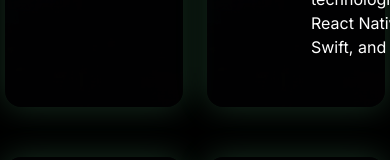
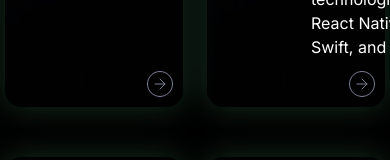
Before and after one commit to onmetafox/armstep-frontend, a React (Create React App) app: page /home in a window 390 px wide. Shown: the part 2667-2827 px from the top of the page. Built offline with nearby package versions, Linux system fonts and the light colour scheme.

Commit message:
fix: updated service card

```diff
--- a/src/components/ServiceCard.js
+++ b/src/components/ServiceCard.js
@@ -1,6 +1,6 @@
 import React from 'react';
 import cx from "classnames";
-
+import rightArrow from "../assets/images/right-arrow.svg"
 const ServiceCard = ({data, className}) => {
     let classNames = cx( 'service-card', className);
     return <div className={classNames}>
@@ -11,6 +11,7 @@ const ServiceCard = ({data, className}) => {
             <div className='fs-h5 color-white m-3'>{data.subtitle}</div>
             <div className='fs-b1 color-white m-3'>{data.intro}</div>
         </div>
+        <div className='service-card-right'><img src={rightArrow} alt="right arrow"style={{width:"26px"}}/></div>
     </div>
 }
 
--- a/src/styles/home.scss
+++ b/src/styles/home.scss
@@ -81,10 +81,16 @@
     box-shadow: 0px 0px 32px 0px #71EA9F33;
     height: 100%;
     display: flex;
+    position: relative;
     img {
         width: 56px;
     }
 
+}
+.service-card-right{
+    position: absolute;
+    bottom: 30px;
+    right: 30px;
 }
 .card-row{
     width: 50%;
@@ -122,6 +128,11 @@
             justify-content: center;
         }
     }
+    .service-card-right{
+        position: absolute;
+        bottom: 10px;
+        right: 10px;
+    }
     .service-all{
         display: none;
     }
@@ -146,6 +157,11 @@
             justify-content: center;
         }
     }
+    .service-card-right{
+        position: absolute;
+        bottom: 10px;
+        right: 10px;
+    }
     .service-all{
         display: none;
     }
```
Also changed, not shown: src/assets/images/right-arrow.svg (added), src/views/HomePage/industry.js (added).
